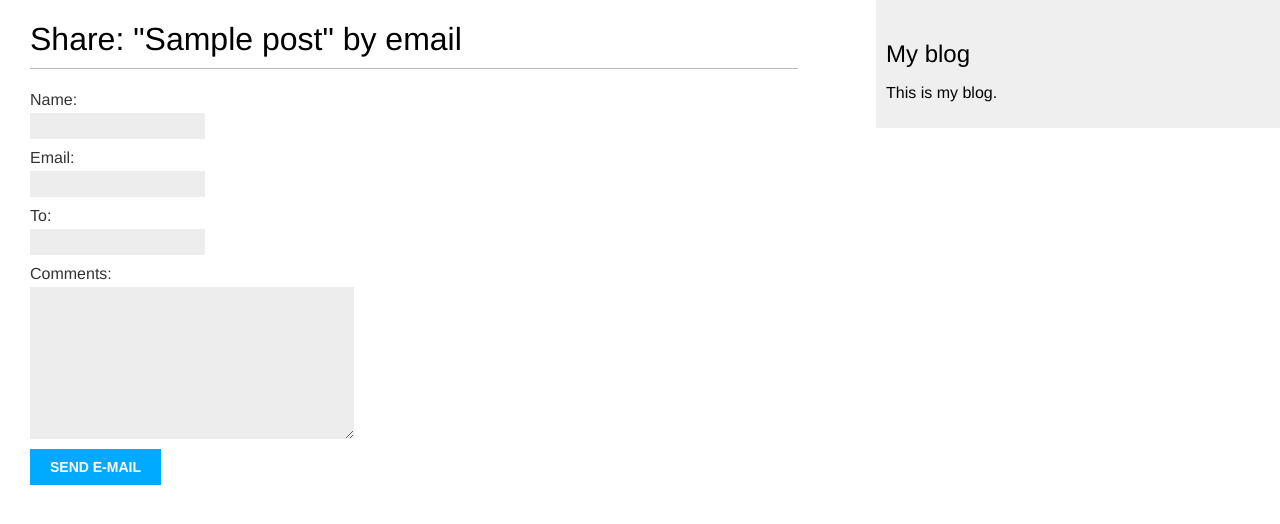
After one commit to kalasni/miniblog, a Django app: page /blog/1/share/ in a window 1280 px wide. The commit adds this page. Shown: the top 524 px of the page. Run offline with Django 3.2, Linux system fonts and the light colour scheme; tables that the repository leaves empty hold one stand-in row (values such as "Sample post").

Commit message:
Added config, views and templates to share posts by email

```diff
--- /dev/null
+++ b/blog/forms.py
@@ -0,0 +1,7 @@
+from django import forms
+
+class EmailPostForm(forms.Form):
+    name = forms.CharField(max_length=25)
+    email = forms.EmailField()
+    to = forms.EmailField()
+    comments = forms.CharField(required=False, widget=forms.Textarea)
--- a/blog/templates/blog/post/detail.html
+++ b/blog/templates/blog/post/detail.html
@@ -6,4 +6,7 @@
     <h1>{{ post.title }}</h1>
     <p class="date">Published {{ post.publish }} by {{ post.author }}</p>
     {{ post.body|linebreaks }}
+    <p>
+        <a href="{% url 'blog:post_share' post.id %}">Share this post</a>
+    </p>
 {% endblock %}
--- /dev/null
+++ b/blog/templates/blog/post/share.html
@@ -0,0 +1,20 @@
+{% extends "blog/base.html" %}
+
+{% block title %}
+    Share a Post
+{% endblock %}
+
+{% block content %}
+
+  {% if sent %}
+    <h1>Email successfully sent</h1>
+    <p>"{{ post.title }}" was successfully sent to {{ cd.to }}.</p>
+   {% else %}
+       <h1>Share: "{{ post.title }}" by email</h1>
+       <form action="." method="POST">
+            {{ form.as_p }}
+            {% csrf_token %}
+            <input type="submit" value="Send E-mail">
+       </form>
+  {% endif %}
+{% endblock %}
--- a/blog/urls.py
+++ b/blog/urls.py
@@ -7,4 +7,5 @@ urlpatterns =[
     url(r'^$', views.PostListView.as_view(), name='post_list'),
     url(r'^(?P<year>\d{4})/(?P<month>\d{2})/(?P<day>\d{2})/(?P<post>[-\w]+)/$',
         views.post_detail, name='post_detail'),
+    url(r'^(?P<post_id>\d+)/share/$', views.post_share, name='post_share'),
 ]
--- a/blog/views.py
+++ b/blog/views.py
@@ -1,8 +1,10 @@
 from django.shortcuts import render, get_object_or_404
 from django.core.paginator import Paginator, EmptyPage, PageNotAnInteger
+from django.core.mail import send_mail
 from django.views.generic import ListView
 
 from .models import Post, PublishedManager
+from .forms import EmailPostForm
 
 # def post_list(request):
 #     object_list = Post.published.all()
@@ -46,3 +48,34 @@ def post_detail(request, year, month, day, post):
                              #'blog/post/detail.html', {'page': page, 'post': post})
 
     return render(request, 'blog/post/detail.html', {'post': post})
+
+
+def post_share(request, post_id):
+
+    # Retrieve post by id
+    post = get_object_or_404(Post, id=post_id, status='published')
+    sent = False
+
+    if request.method == 'POST':
+        # Form was submitted
+        form = EmailPostForm(request.POST)
+        if form.is_valid():
+            # Form fields passed validation
+            # Return True if all data submitted are valid
+
+            # This attribute is a dictionary of form fields and their values.
+            cd = form.cleaned_data
+
+            # send email
+            post_url = request.build_absolute_uri(post.get_absolute_url())
+            subject = '{} ({}) recommends you reading "{}"'.format(cd['name'],
+                 cd['email'], post.title)
+            message = 'Read "{}" at {}\n\n{}\'s comments: {}'.format(post.title,
+                 post_url, cd['name'], cd['comments'])
+            send_mail(subject, message, 'admin@miniblog.com', [cd['to']])
+            sent = True
+
+    else:
+        form = EmailPostForm()
+    return render(request, 'blog/post/share.html',
+         {'post': post, 'form': form, 'sent': sent})
```
Also changed, not shown: minisite/settings.py (+11 -0 lines).
